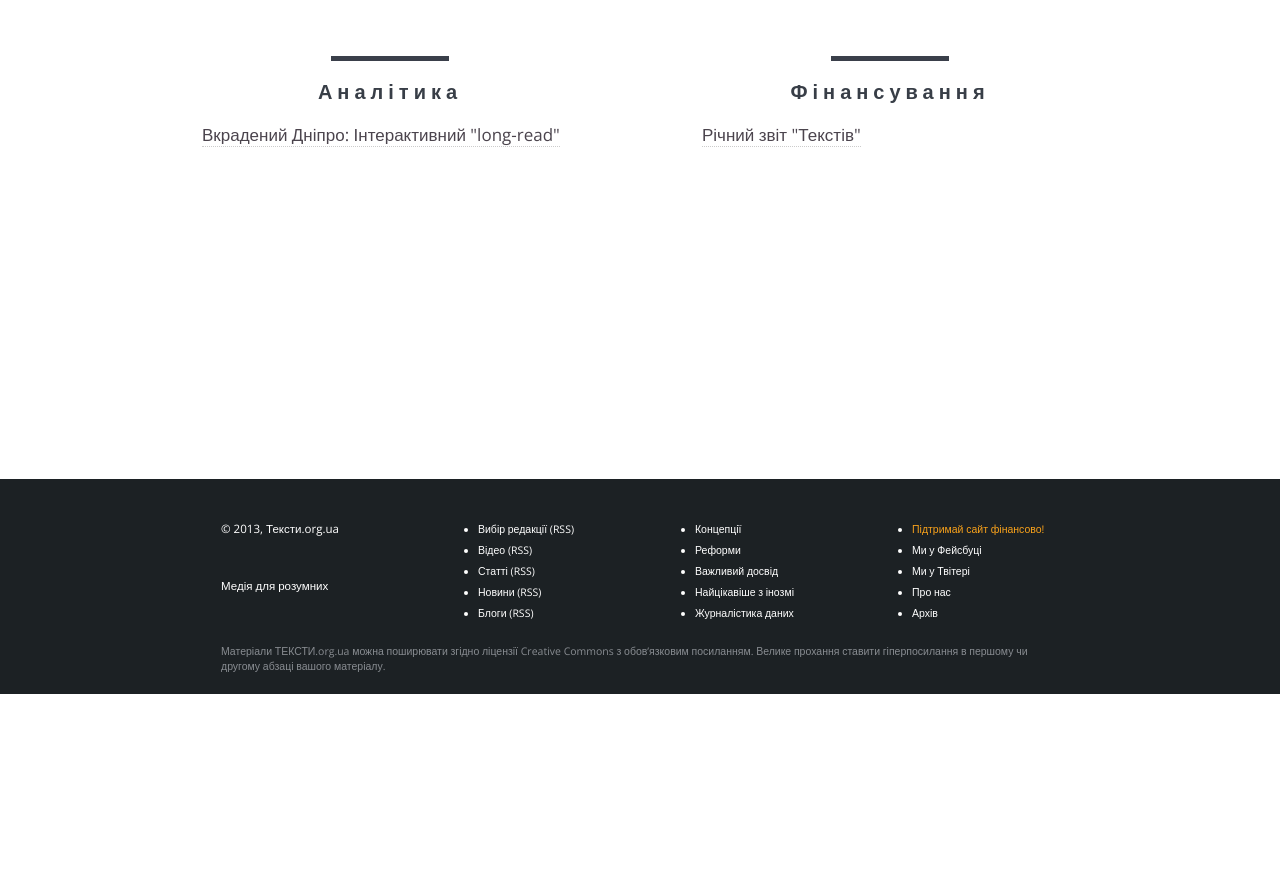
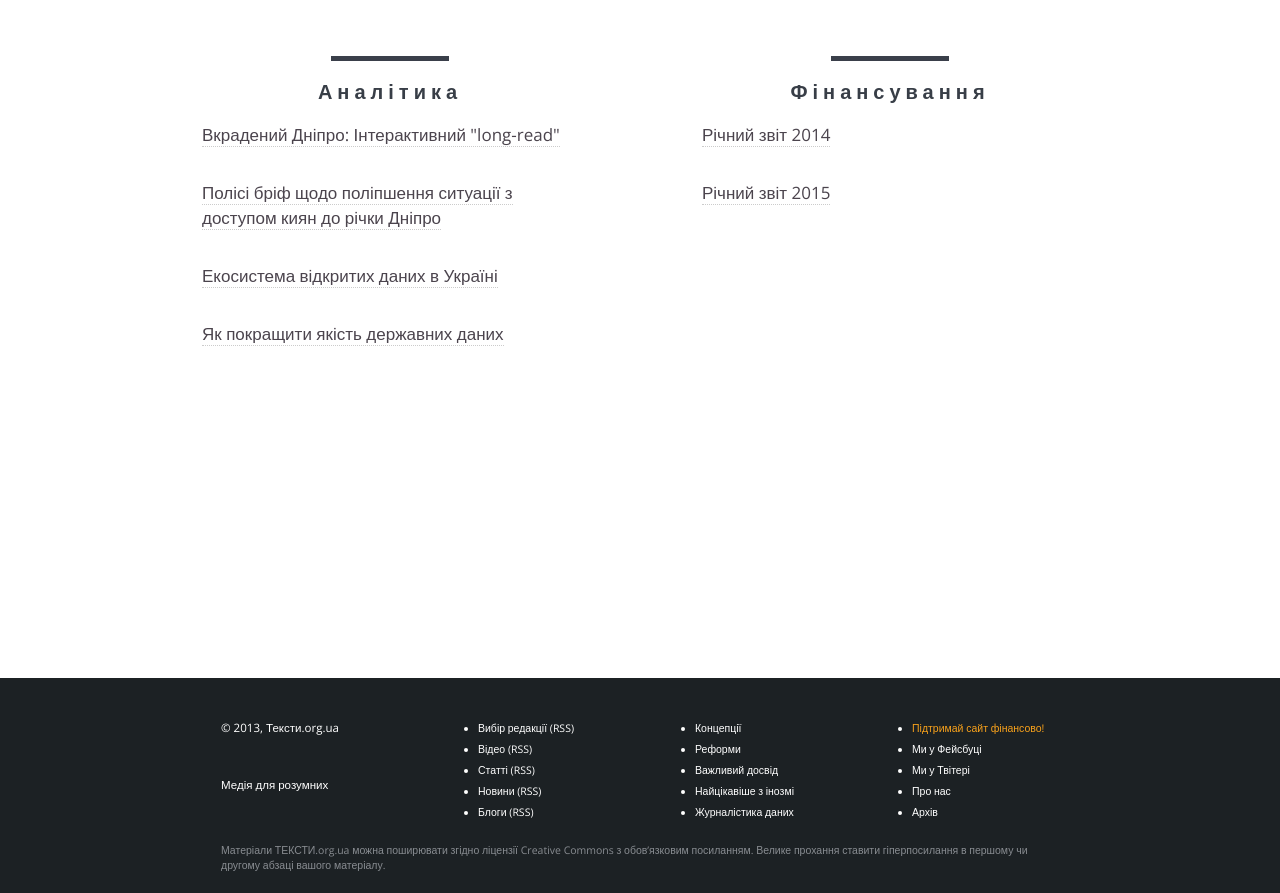
Before and after one commit to texty/NGO_page, a plain HTML site: page index.html in a window 1280 px wide. Shown: the part 6000-6893 px from the top of the page. Before the commit the page ends 6694 px from the top, so only its background shows below. Drawn offline with nearby package versions, Linux system fonts and the light colour scheme.

Commit message:
fresh version

```diff
--- a/index.html
+++ b/index.html
@@ -1378,9 +1378,11 @@
             <div class="position"> Голова правління. Заступник директора Центру близькосхідних досліджень</div>
         </div>
         <div class="col-lg-4 col-md-4 col-sm-4 col-xs-4 teamimg">
+<!--
             <img src="img/pyrkalo.png" class="img-responsive fadeinblock" >
             <h3>Світлaна Пиркало</h3>
             <div class="position"> Член правління. Працює в Європейському банку реконструкції та розвитку. </div>
+-->
         </div>
         <div class="col-lg-4 col-md-4 col-sm-4 col-xs-4 teamimg">
             <img src="img/akymenko.png" class="img-responsive fadeinblock" >
@@ -1415,11 +1417,15 @@
             <hr id="hr5">
             <h2>Аналітика</h2>
             <div class = "analytics"> <a class="dotted" href="http://texty.org.ua/d/longs/dnipro2/">Вкрадений Дніпро: Інтерактивний "long-read"</a></div>
+            <div class = "analytics"> <a class="dotted" href="http://texty.org.ua/pdf/dnipro_recomm.pdf">Полісі бріф щодо поліпшення ситуації з доступом киян до річки Дніпро</a></div>
+			<div class = "analytics"> <a class="dotted" href="http://texty.org.ua/pdf/open_data_policy.pdf">Екосистема відкритих даних в Україні</a></div>
+            <div class = "analytics"> <a class="dotted" href="http://texty.org.ua/pdf/data_quality_policy.pdf">Як покращити якість державних даних</a></div>
         </div>
         <div class="col-lg-6 col-md-6 col-sm-6 col-xs-12 ">
             <hr id="hr6">
             <h2>Фінансування</h2>
-             <div class = "analytics"><a class="dotted" href="http://texty.org.ua/pdf/Zvit_2014.pdf"> Річний звіт "Текстів"<a></div>
+             <div class = "analytics"><a class="dotted" href="http://texty.org.ua/pdf/Zvit_2014.pdf"> Річний звіт 2014<a></div>
+			 <div class = "analytics"><a class="dotted" href="http://texty.org.ua/pdf/Zvit_2015.pdf"> Річний звіт 2015<a></div>
         </div>
     </div>
     </div>
```
Also changed, not shown: img/about.png (added).
